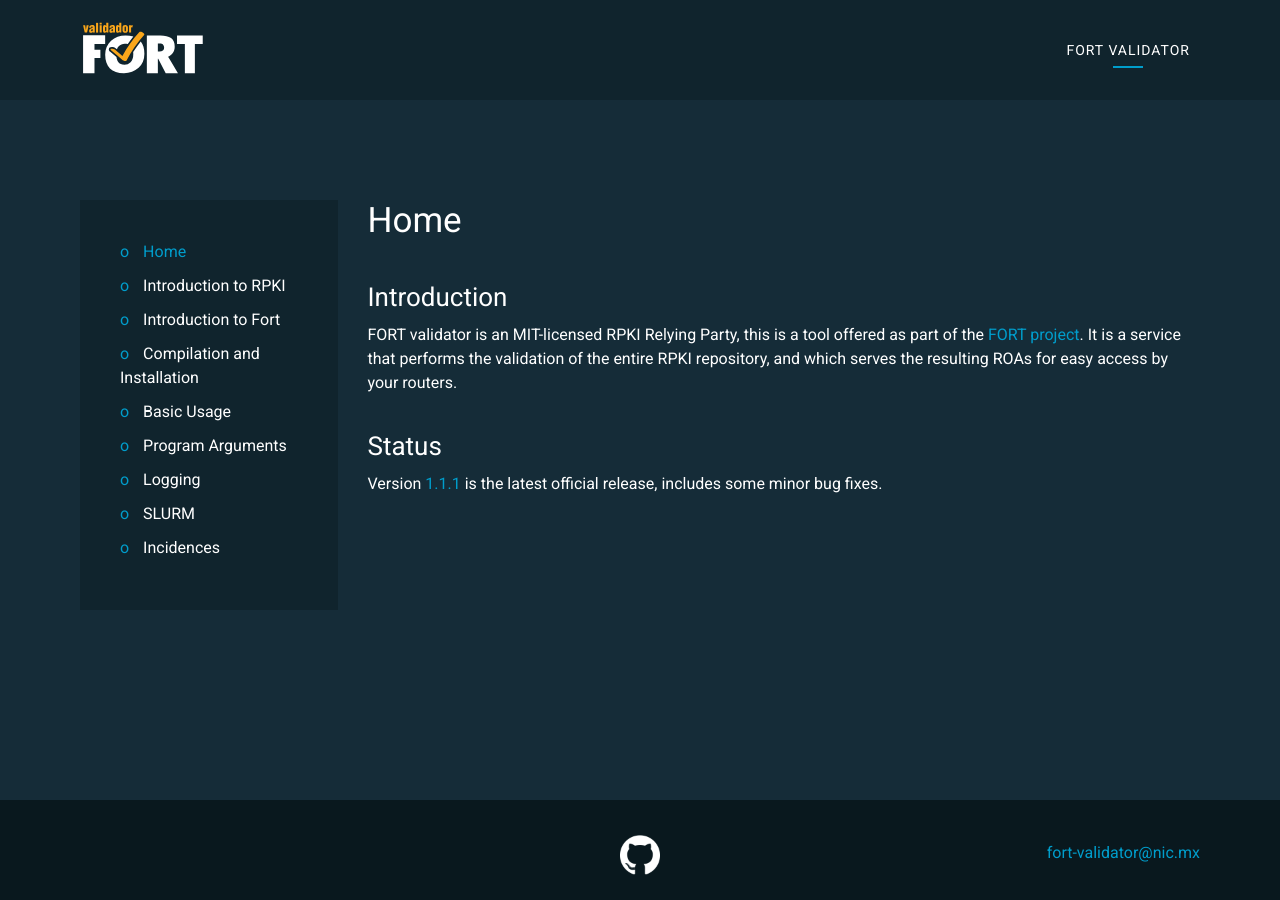
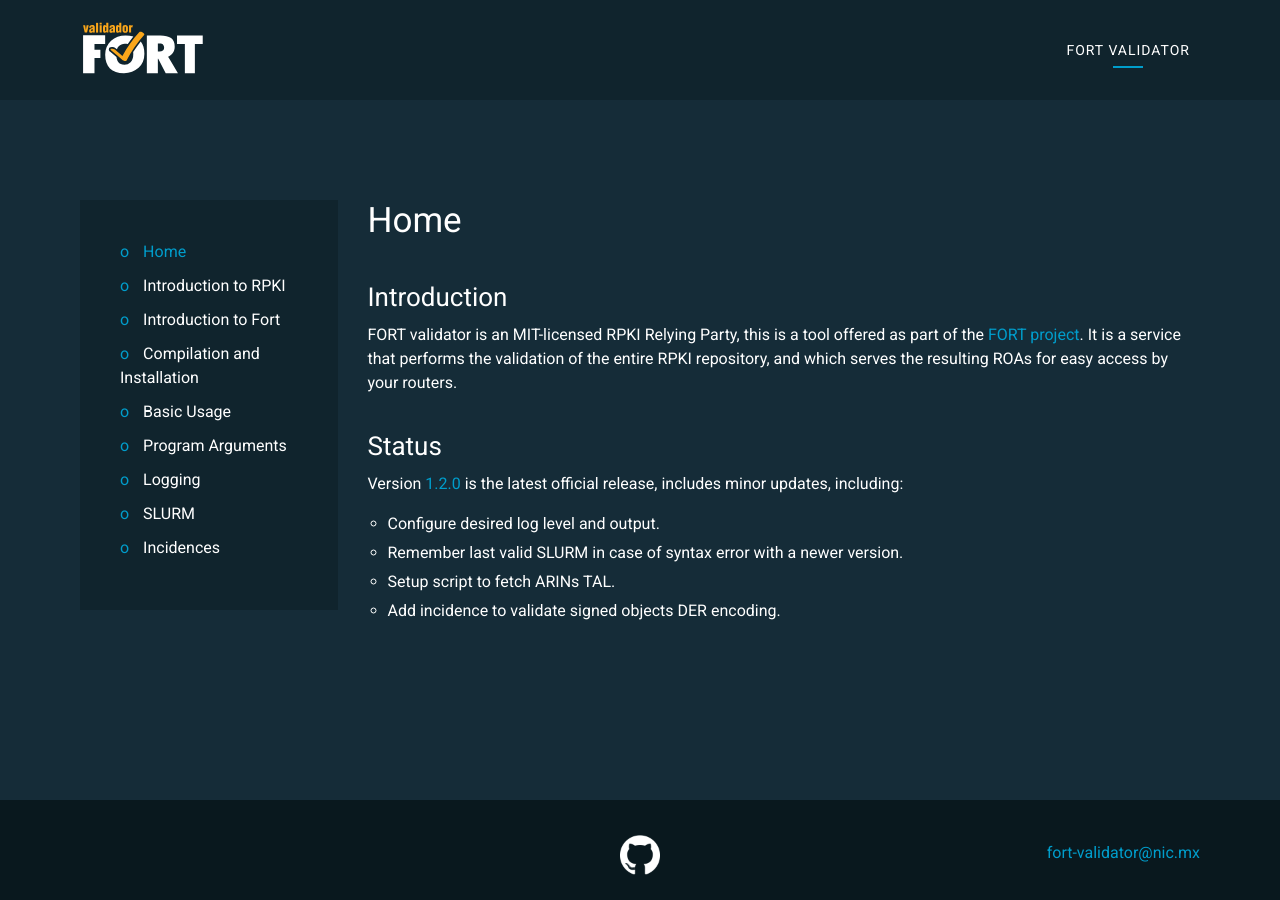
Before and after one commit to NICMx/FORT-validator, a Jekyll site: the page built from docs/index.md, in a window 1280 px wide. Built offline with Jekyll 4.4.1, drawn with Linux system fonts in a browser that asks for light colours.

Commit message:
Upgrade version, ready to do some testing

```diff
--- a/docs/_config.yml
+++ b/docs/_config.yml
@@ -7,4 +7,4 @@ defaults:
     values:
       layout: "default"
 
-fort-latest-version: 1.1.1
+fort-latest-version: 1.2.0
--- a/docs/index.md
+++ b/docs/index.md
@@ -10,4 +10,8 @@ FORT validator is an MIT-licensed RPKI Relying Party, this is a tool offered as
 
 ## Status
 
-Version [{{ site.fort-latest-version }}](https://github.com/NICMx/FORT-validator/releases/tag/v{{ site.fort-latest-version }}){:target="_blank"} is the latest official release, includes some minor bug fixes.
+Version [{{ site.fort-latest-version }}](https://github.com/NICMx/FORT-validator/releases/tag/v{{ site.fort-latest-version }}){:target="_blank"} is the latest official release, includes minor updates, including:
+- Configure desired log level and output.
+- Remember last valid SLURM in case of syntax error with a newer version.
+- Setup script to fetch ARINs TAL.
+- Add incidence to validate signed objects DER encoding.
```
Also changed, not shown: 2 other files.
